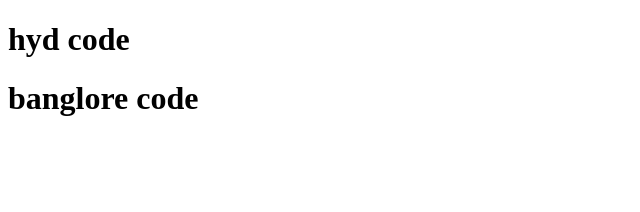
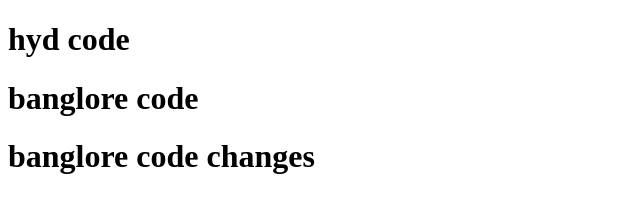
Before and after one commit to Jashuva28/git-52r, a plain HTML site: page index.html in a window 1280 px wide. Shown: the whole page, without its empty margins (0-640 px from the left). Drawn offline with Linux system fonts and the light colour scheme.

Commit message:
banglore changes

```diff
--- a/index.html
+++ b/index.html
@@ -8,5 +8,6 @@
 <body>
     <h1>hyd code</h1>
     <h1>banglore code</h1>
+    <h1>banglore code changes</h1>
 </body>
 </html>
```
